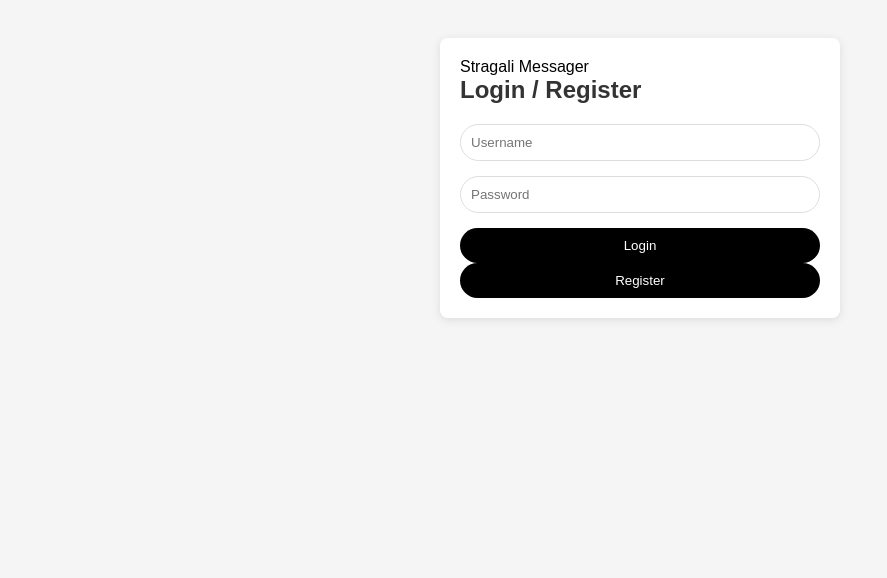
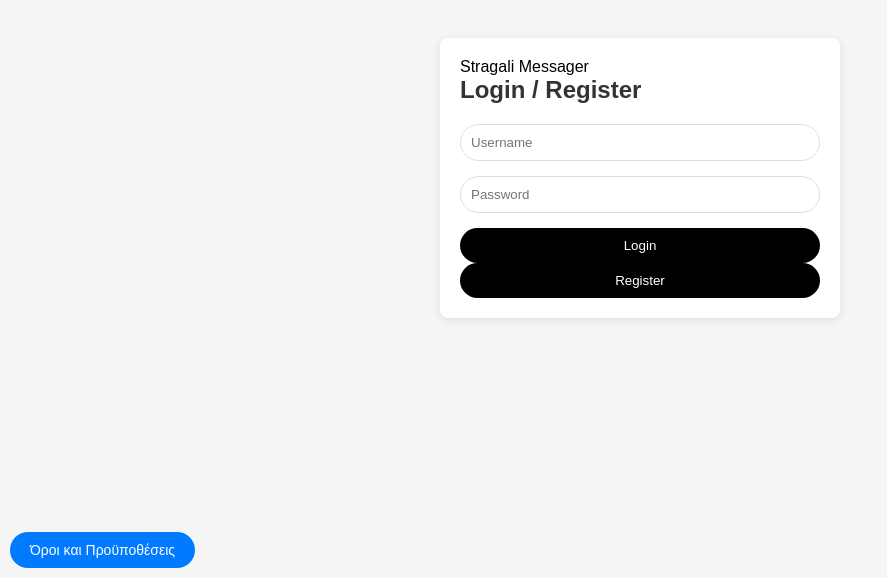
Before and after one commit to valadisk34/stragali-messager, a plain HTML site: page index.html in a window 1280 px wide. Shown: the part 222-800 px from the top of the page, without its empty margins (0-887 px from the left). Drawn offline with Linux system fonts and the light colour scheme.

Commit message:
Update index.html

```diff
--- a/index.html
+++ b/index.html
@@ -54,6 +54,34 @@
   </div>
 </div>
 
+    <style>
+    /* Στυλ για να είναι το κουμπί κάτω αριστερά */
+    .bottom-left {
+      position: fixed;   /* Σταθερή θέση στην οθόνη */
+      bottom: 10px;      /* 10px από κάτω */
+      left: 10px;        /* 10px από αριστερά */
+      padding: 10px 20px;
+      background-color: #007BFF;
+      color: white;
+      border: none;
+      border-radius: 100px;
+      text-decoration: none; /* Αφαιρεί το underline του link */
+      font-size: 14px;
+      cursor: pointer;
+    }
+
+    .bottom-left:hover {
+      background-color: #0056b3;
+    }
+  </style>
+</head>
+<body>
+
+  <!-- Κουμπί που ανοίγει link -->
+  <a href="https://mega.nz/file/8D9GGbYZ#ewOv9w6VU2dplCTgX-xkHnOyR_OQ8AuoxaX73my_W88" target="_blank" class="bottom-left">
+    Όροι και Προϋποθέσεις
+  </a>
+
 <script src="script.js"></script>
 
 </body>
```
